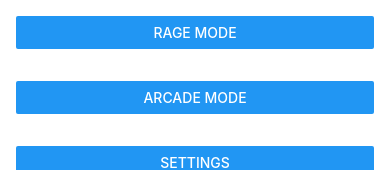
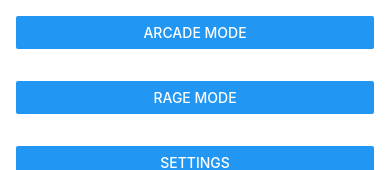
Before and after one commit to fredmaggiowski/kittycatch, a React Native app: screen / in a window 390 px wide. Shown: the top 170 px of the page. Built offline with nearby package versions, Linux system fonts and the light colour scheme; what react-native would draw is missing.

Commit message:
arcade first

```diff
--- a/src/Home.js
+++ b/src/Home.js
@@ -22,11 +22,11 @@ export default function Home({
   return (
     <View style={styles.boardContainer}>
       <View style={styles.homeRow}>
-        <Button title="Rage mode" onPress={onRageModeButtonPress} />
+        <Button title="Arcade mode" onPress={onArcadeModeButtonPress} />
       </View>
 
       <View style={styles.homeRow}>
-        <Button title="Arcade mode" onPress={onArcadeModeButtonPress} />
+        <Button title="Rage mode" onPress={onRageModeButtonPress} />
       </View>
 
       <View style={styles.homeRow}>
```
